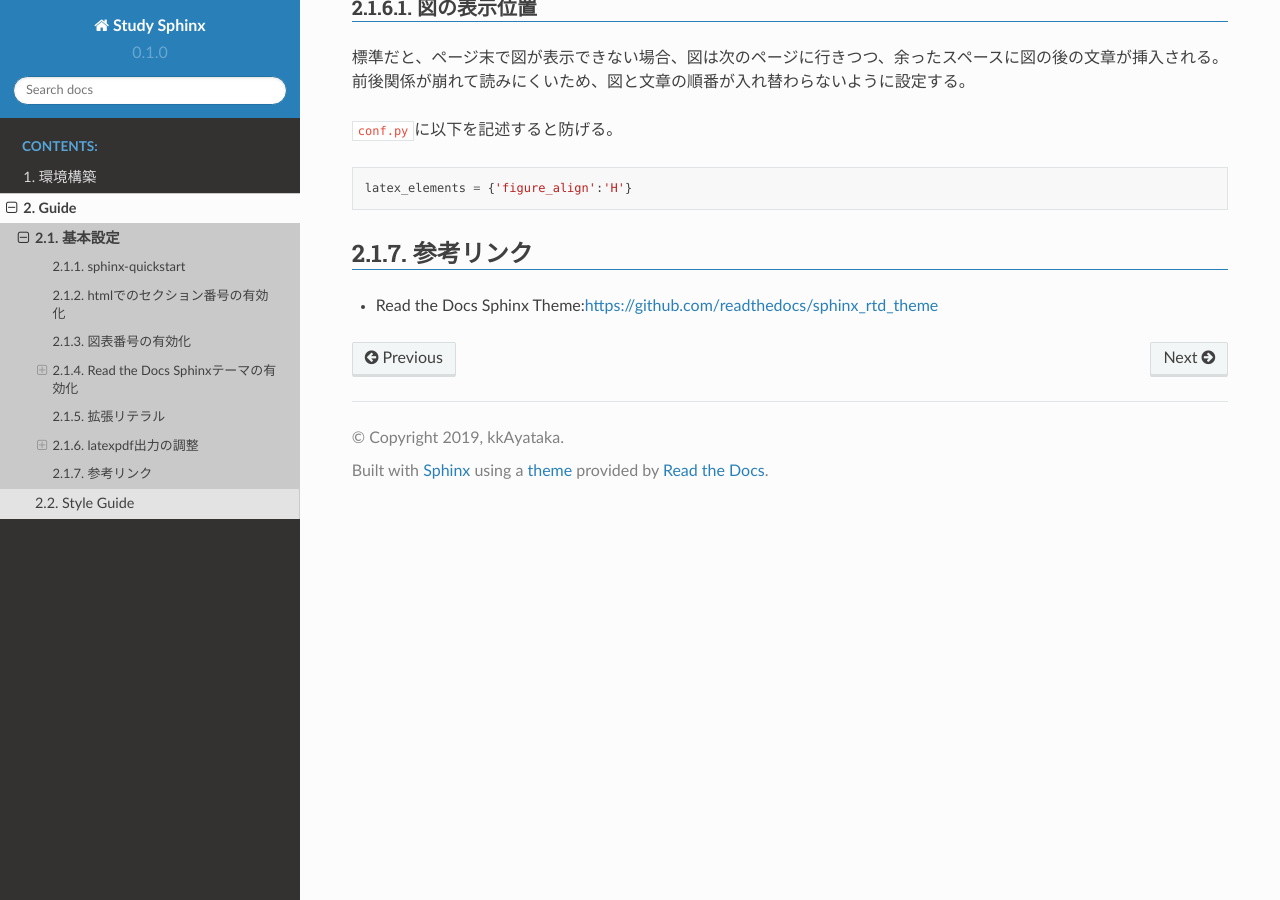
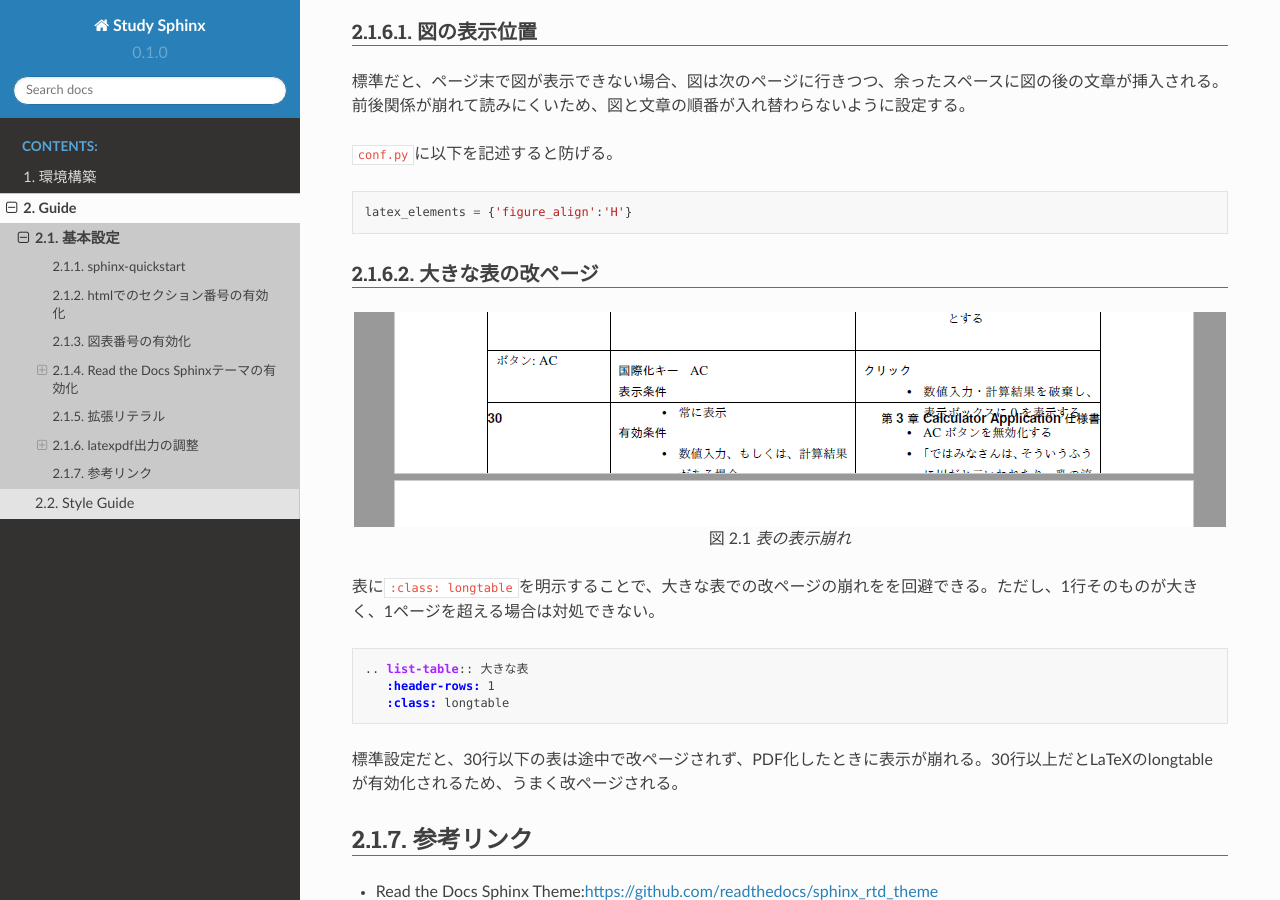
Before and after one commit to kkAyataka/study-sphinx, a Sphinx documentation site: the page built from doc/guide/basic.rst, in a window 1280 px wide and 900 px high, scrolled down 3055 px. Built offline with Sphinx 7.4.7 and the Read the Docs theme 2.0.0, drawn with Linux system fonts in a browser that asks for light colours.

Commit message:
Write about long table in latexpdf

```diff
--- a/doc/guide/basic.rst
+++ b/doc/guide/basic.rst
@@ -173,6 +173,28 @@ latexpdf出力の調整
    latex_elements = {'figure_align':'H'}
 
 
+大きな表の改ページ
+--------------------------------------------------------------------------------
+
+.. figure:: images/pdf-broken-table.png
+   :align: center
+
+   表の表示崩れ
+
+
+表に ``:class: longtable`` を明示することで、大きな表での改ページの崩れをを回避できる。
+ただし、1行そのものが大きく、1ページを超える場合は対処できない。
+
+.. code-block:: rst
+
+   .. list-table:: 大きな表
+      :header-rows: 1
+      :class: longtable
+
+標準設定だと、30行以下の表は途中で改ページされず、PDF化したときに表示が崩れる。
+30行以上だとLaTeXのlongtableが有効化されるため、うまく改ページされる。
+
+
 参考リンク
 ================================================================================
 
```
Also changed, not shown: doc/guide/images/pdf-broken-table.png (added).
